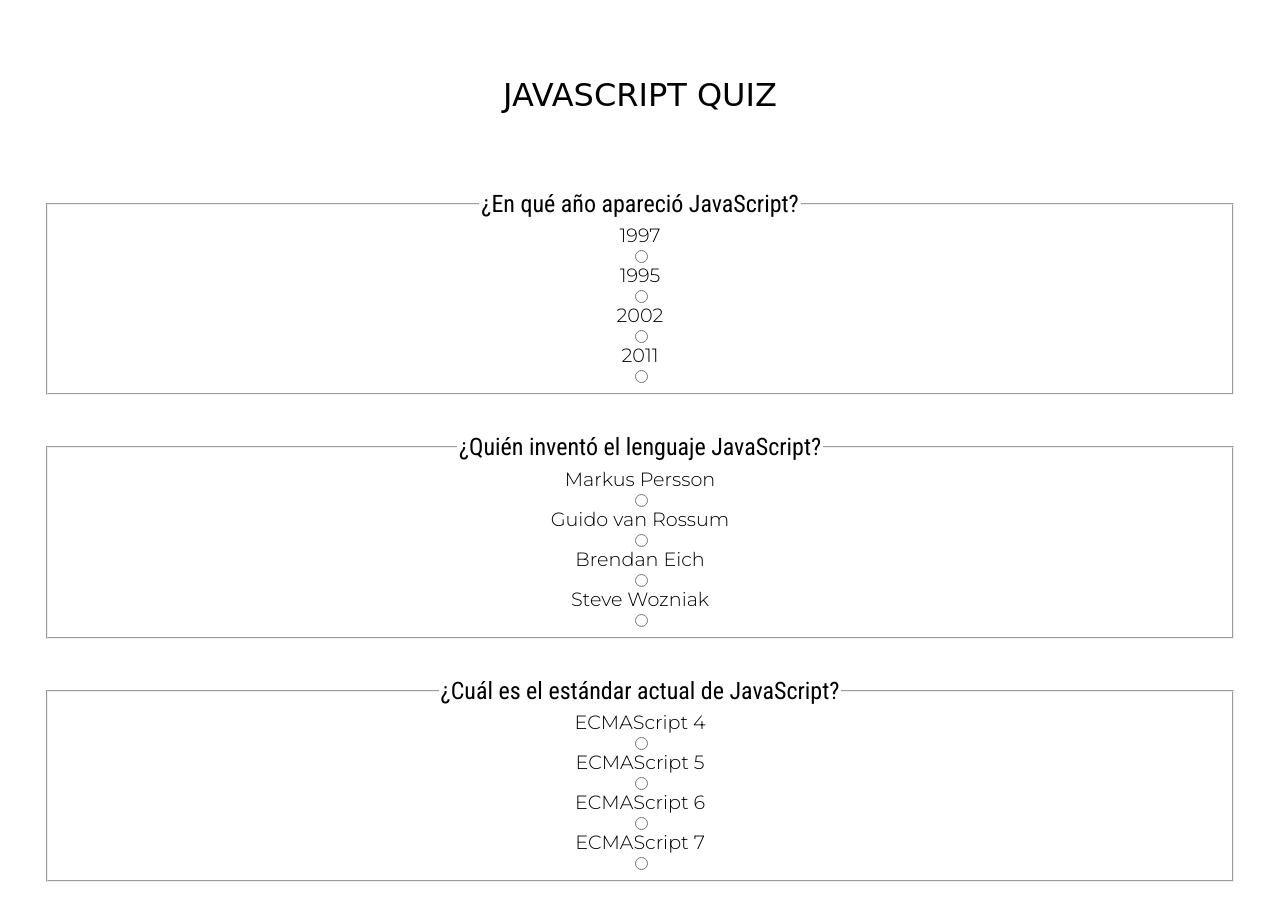
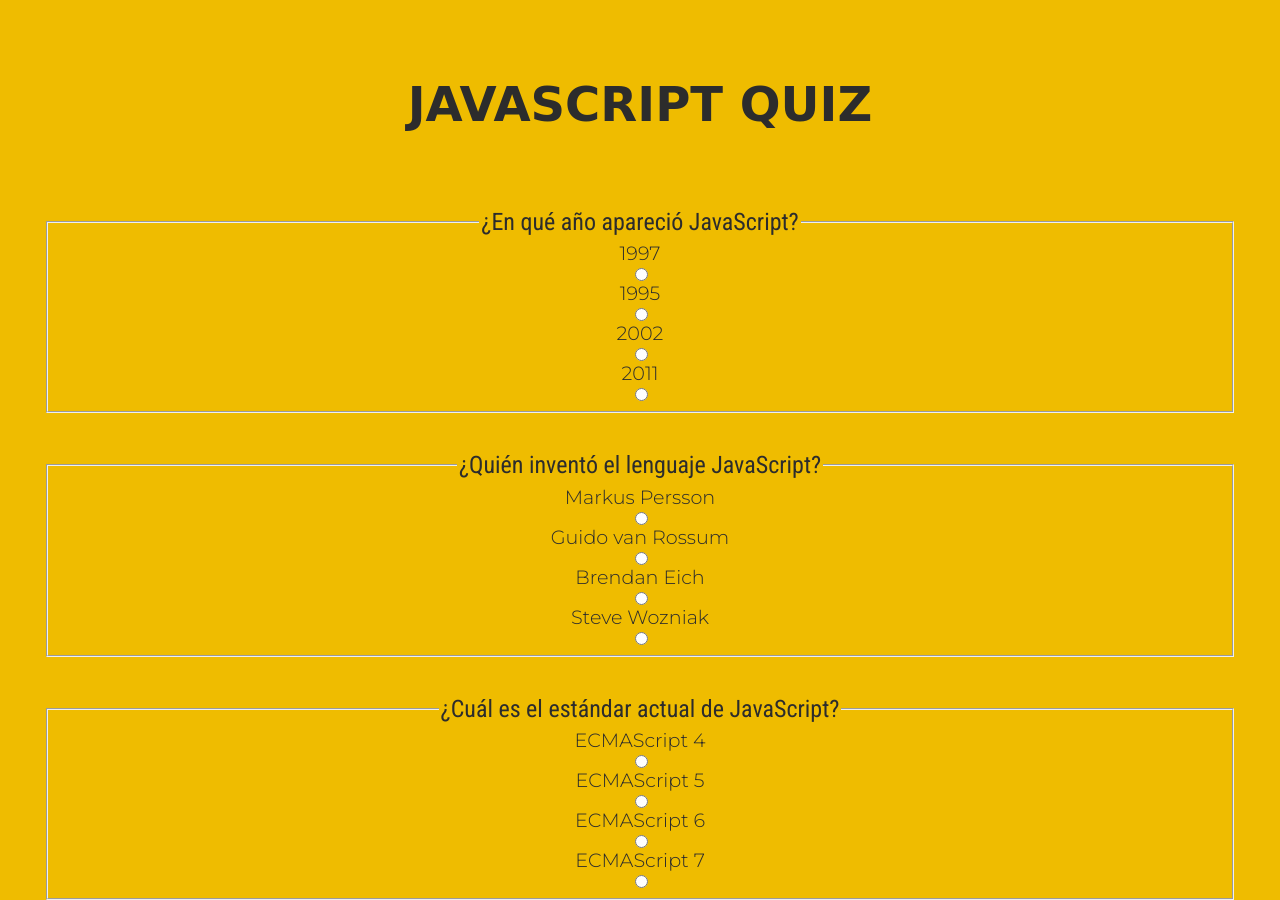
Before and after one commit to ZeberMVP/QuizJS, a plain HTML site: page index.html in a window 1280 px wide. Shown: the top 900 px of the page. Drawn offline with Linux system fonts and the light colour scheme; a web font is replaced by a local one.

Commit message:
add/colores

```diff
--- a/styles.css
+++ b/styles.css
@@ -1,7 +1,17 @@
+:root {
+    --Jet: #2c2c2c;
+    --OrangeYellow: #efbc00;
+}
+
+body {
+    background-color: var(--OrangeYellow);
+}
 header {
     font-family: 'Rubik 80s Fade', cursive;
-    font-size: 2em;
+    font-size: 3em;
     margin: 6%;
+    color: var(--Jet);
+    font-weight: bold;
 }
 
 legend {
@@ -25,4 +35,5 @@ fieldset {
     flex-direction: column;
     align-items: center;
     margin: 3%;
+    color: var(--Jet);
 }
```
